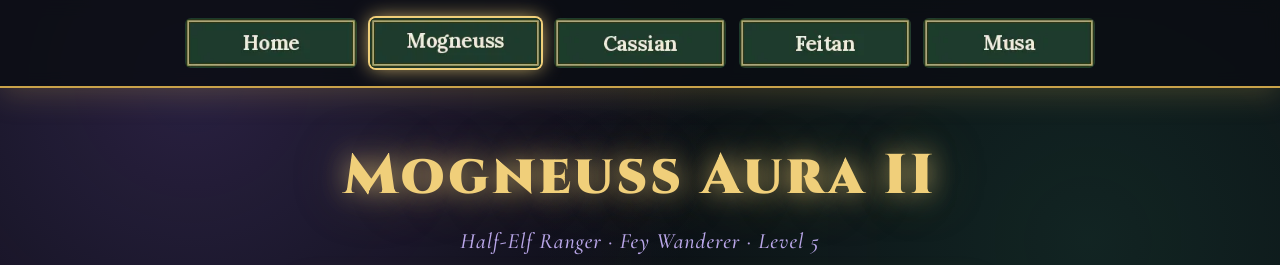
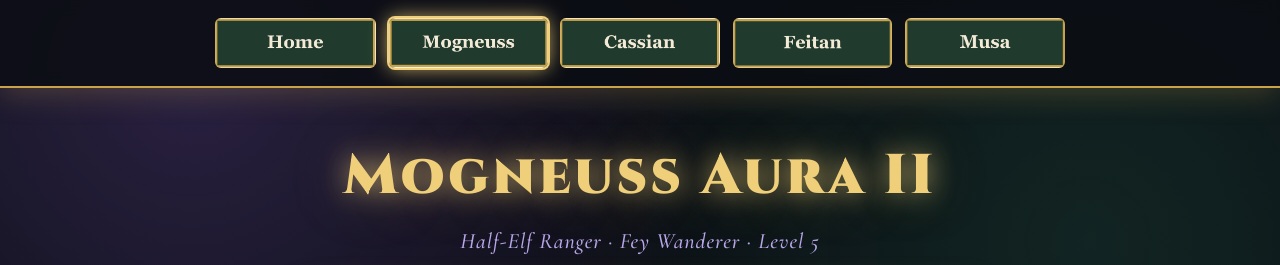
Before and after one commit to NicoGole/bmis235-html-3, a plain HTML site: page mogneuss.html in a window 1280 px wide. Shown: the top 265 px of the page. Drawn offline with nearby package versions, Linux system fonts and the light colour scheme.

Commit message:
Update navigation menu images for mogneuss.html

```diff
--- a/mogneuss.html
+++ b/mogneuss.html
@@ -14,11 +14,11 @@
 <body>
 
 <nav>
-    <a href="index.html"><img src="img/home.png" alt="Home"></a>
-    <a href="mogneuss.html" class="current"><img src="img/page1.png" alt="Mogneuss"></a>
-    <a href="cassian.html"><img src="img/page2.png" alt="Cassian"></a>
-    <a href="feitan.html"><img src="img/page3.png" alt="Feitan"></a>
-    <a href="musa.html"><img src="img/page4.png" alt="Musa"></a>
+    <a href="index.html"><img src="img/Menu-home.png" alt="Home"></a>
+    <a href="mogneuss.html" class="current"><img src="img/Menu-mogneuss.png" alt="Mogneuss"></a>
+    <a href="cassian.html"><img src="img/Menu-cassian.png" alt="Cassian"></a>
+    <a href="feitan.html"><img src="img/Menu-feitan.png" alt="Feitan"></a>
+    <a href="musa.html"><img src="img/Menu-musa.png" alt="Musa"></a>
 </nav>
 
 <h1>Mogneuss Aura II</h1>
```
